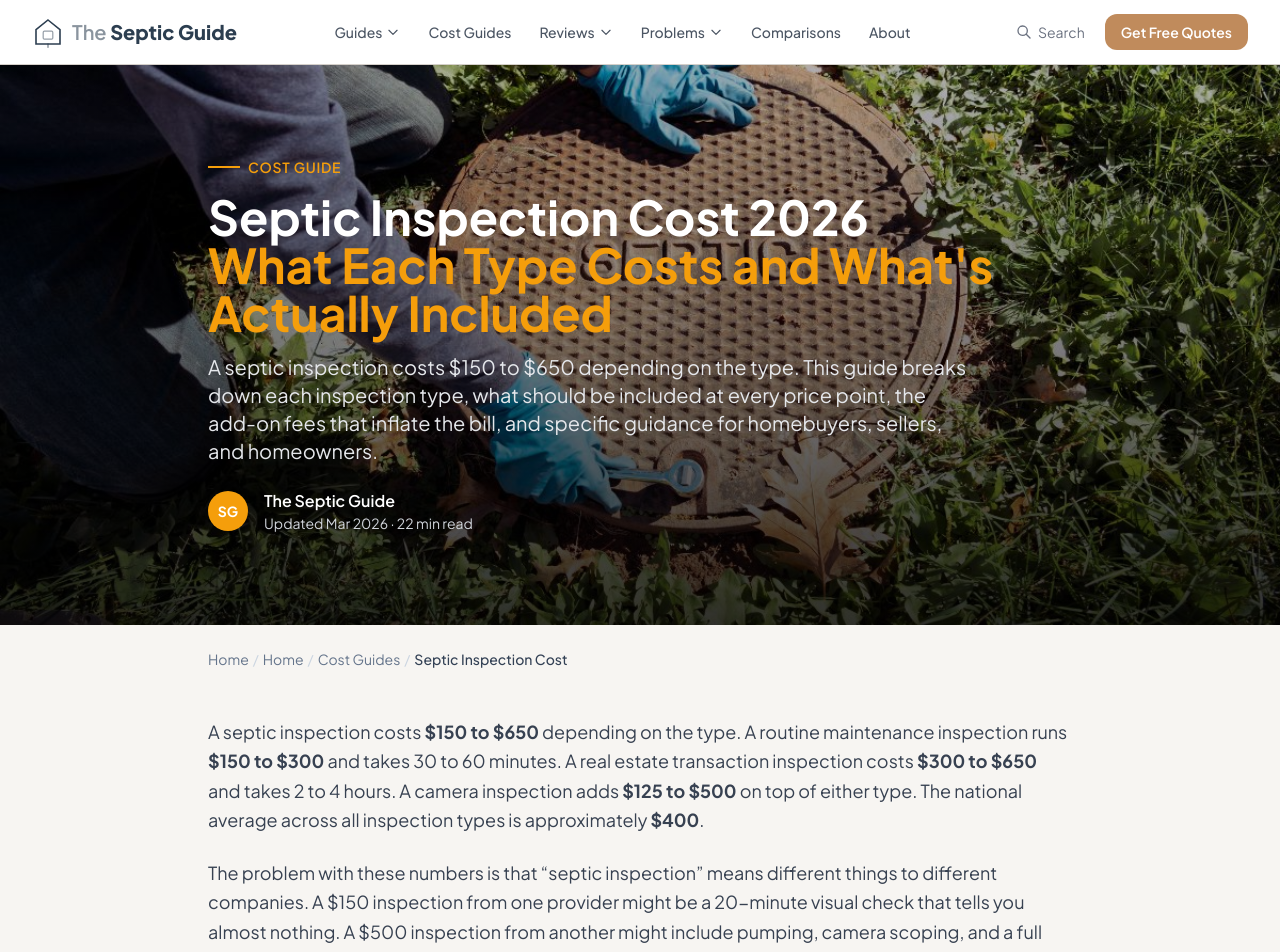
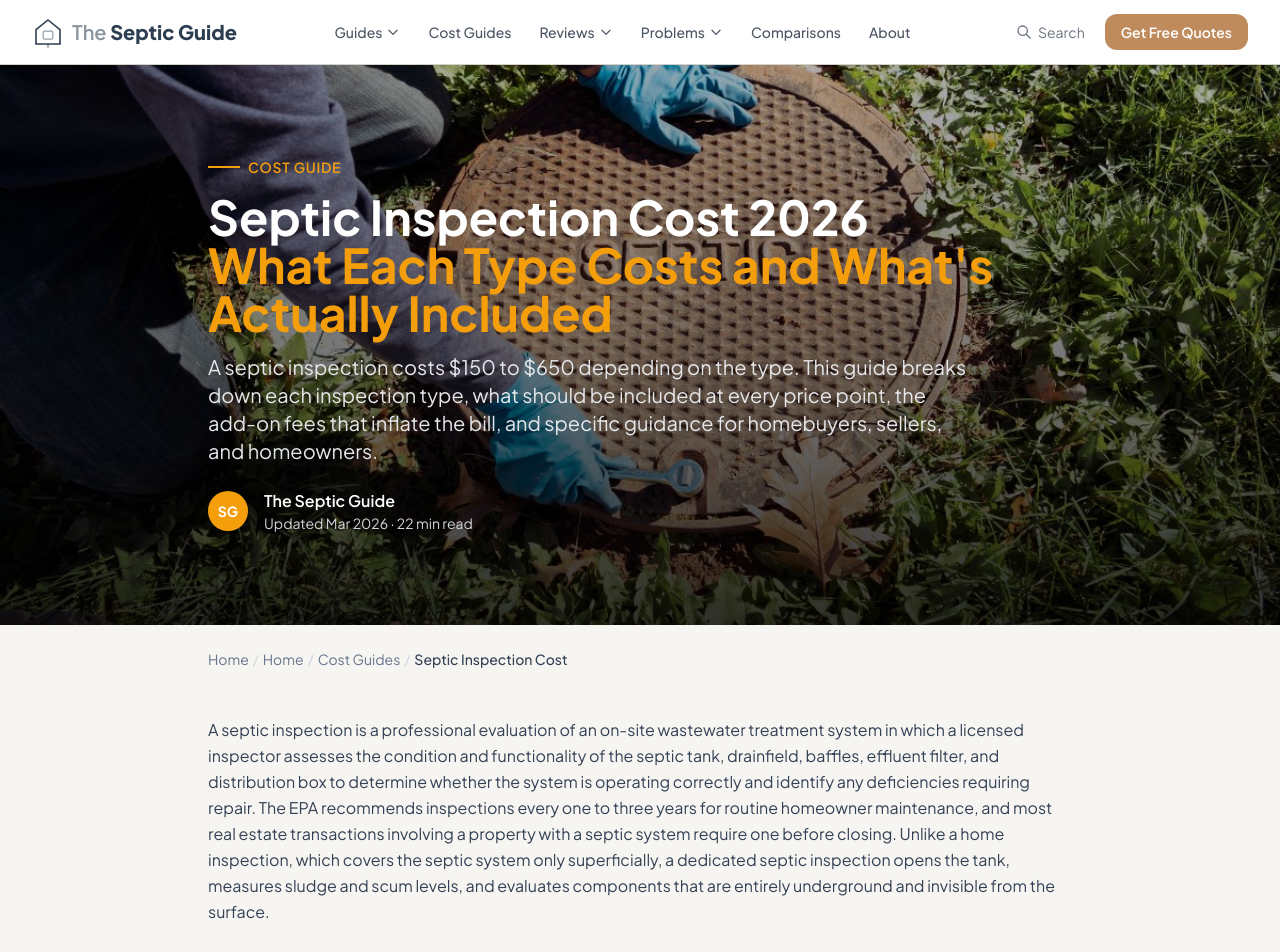
Before and after one commit to thebasementguide2026/theseptic.guide-, a Next.js app: page /cost-guides/septic-inspection-cost in a window 1280 px wide. Shown: the top 952 px of the page. Built offline with nearby package versions, Linux system fonts and the light colour scheme.

Commit message:
Add intro paragraph to septic inspection cost page

```diff
--- a/app/cost-guides/septic-inspection-cost/page.tsx
+++ b/app/cost-guides/septic-inspection-cost/page.tsx
@@ -191,6 +191,9 @@ export default function SepticInspectionCostPage() {
 
       {/* Intro Section */}
       <article className="max-w-4xl mx-auto px-4 py-12">
+                <p className="text-base text-slate-700 leading-relaxed mb-6">
+            A septic inspection is a professional evaluation of an on-site wastewater treatment system in which a licensed inspector assesses the condition and functionality of the septic tank, drainfield, baffles, effluent filter, and distribution box to determine whether the system is operating correctly and identify any deficiencies requiring repair. The EPA recommends inspections every one to three years for routine homeowner maintenance, and most real estate transactions involving a property with a septic system require one before closing. Unlike a home inspection, which covers the septic system only superficially, a dedicated septic inspection opens the tank, measures sludge and scum levels, and evaluates components that are entirely underground and invisible from the surface.
+          </p>
         <p className="text-lg text-gray-700 leading-relaxed mb-6">
           A septic inspection costs <strong>$150 to $650</strong> depending on the type. A routine maintenance inspection runs <strong>$150 to $300</strong> and takes 30 to 60 minutes. A real estate transaction inspection costs <strong>$300 to $650</strong> and takes 2 to 4 hours. A camera inspection adds <strong>$125 to $500</strong> on top of either type. The national average across all inspection types is approximately <strong>$400</strong>.
         </p>
```
